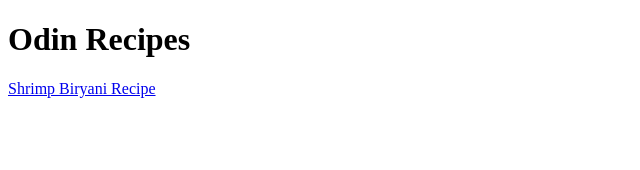
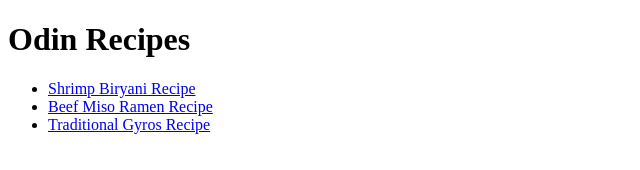
Before and after one commit to RaghuVatsavai/odin-recipes, a plain HTML site: page index.html in a window 1280 px wide. Shown: the whole page, without its empty margins (0-640 px from the left). Drawn offline with Linux system fonts and the light colour scheme.

Commit message:
Link recipe pages with index.html in a list

```diff
--- a/index.html
+++ b/index.html
@@ -9,6 +9,10 @@
     <body>
         <h1>Odin Recipes</h1>
 
-        <a href="./recipes/biryani.html" target="_blank" rel="noopener noreferrer">Shrimp Biryani Recipe</a>
+        <ul>
+            <li><a href="./recipes/biryani.html" target="_blank" rel="noopener noreferrer">Shrimp Biryani Recipe</a></li>
+            <li><a href="./recipes/ramen.html" target="_blank" rel="noopener noreferrer">Beef Miso Ramen Recipe</a></li>
+            <li><a href="./recipes/gyros.html" target="_blank" rel="noopener noreferrer">Traditional Gyros Recipe</a></li>
+        </ul>
     </body>
 </html>
```
